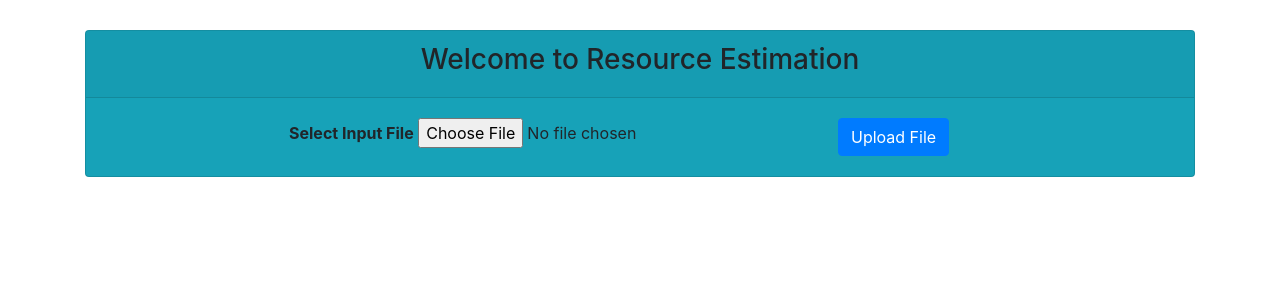
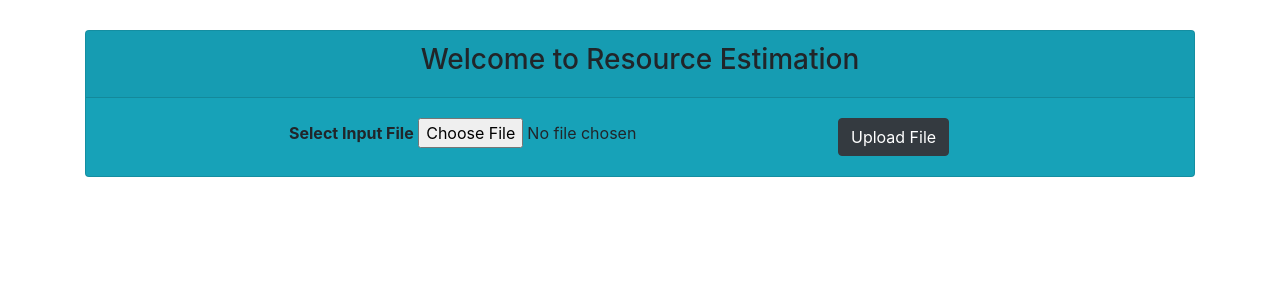
Before and after one commit to antanvir/project-resource-leveling-frontend, a React (Create React App) app: page / in a window 1280 px wide. Shown: the top 300 px of the page. Built offline with nearby package versions, Linux system fonts and the light colour scheme.

Commit message:
color changed in upload file button

```diff
--- a/src/components/ChartComponent.js
+++ b/src/components/ChartComponent.js
@@ -209,7 +209,7 @@ class ChartComponent extends React.Component {
                                 <input type="file" onChange={this.onFileChange} />
                             </Col>
                             <Col>
-                                <Button variant="primary" type="submit">Upload File</Button>
+                                <Button variant="dark" type="submit">Upload File</Button>
                             </Col>
                             </Row>
                             </Form>
```
Also changed, not shown: 1 other file (tests, documents, lock files or other folders).
